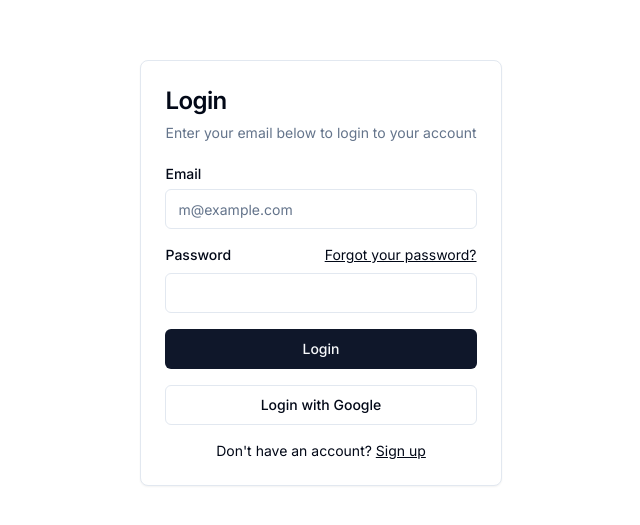
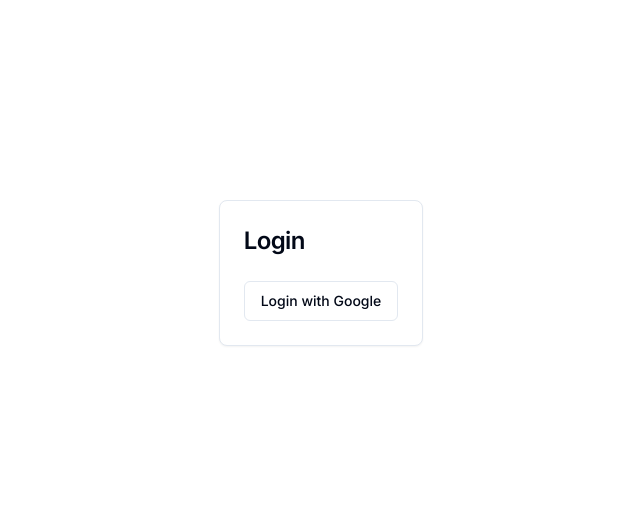
Before and after one commit to PhillipPhan1024/SylLink-next, a Next.js app: page /login in a window 1280 px wide. Shown: the part 127-652 px from the top of the page, without its empty margins (319-959 px from the left). Built offline with nearby package versions, Linux system fonts and the light colour scheme.

Commit message:
Removed basic signin/login

```diff
--- a/src/app/(auth)/login/components/LoginForm.tsx
+++ b/src/app/(auth)/login/components/LoginForm.tsx
@@ -1,16 +1,9 @@
-import Link from "next/link";
-
-import { Button } from "@/components/ui/button";
 import {
   Card,
   CardContent,
-  CardDescription,
   CardHeader,
   CardTitle,
 } from "@/components/ui/card";
-import { Input } from "@/components/ui/input";
-import { Label } from "@/components/ui/label";
-import { login } from "@/lib/auth-actions";
 import SignInWithGoogleButton from "./SignInWithGoogleButton";
 
 export function LoginForm() {
@@ -18,47 +11,13 @@
     <Card className="mx-auto max-w-sm">
       <CardHeader>
         <CardTitle className="text-2xl">Login</CardTitle>
-        <CardDescription>
-          Enter your email below to login to your account
-        </CardDescription>
       </CardHeader>
       <CardContent>
         <form action="">
           <div className="grid gap-4">
-            <div className="grid gap-2">
-              <Label htmlFor="email">Email</Label>
-              <Input
-                id="email"
-                name="email"
-                type="email"
-                placeholder="m@example.com"
-                required
-              />
-            </div>
-            <div className="grid gap-2">
-              <div className="flex items-center">
-                <Label htmlFor="password">Password</Label>
-                <Link
-                  href="#"
-                  className="ml-auto inline-block text-sm underline"
-                >
-                  Forgot your password?
-                </Link>
-              </div>
-              <Input id="password" name="password" type="password" required />
-            </div>
-            <Button type="submit" formAction={login} className="w-full">
-              Login
-            </Button>
             <SignInWithGoogleButton/>
           </div>
         </form>
-        <div className="mt-4 text-center text-sm">
-          Don&apos;t have an account?{" "}
-          <Link href="/signup" className="underline">
-            Sign up
-          </Link>
-        </div>
       </CardContent>
     </Card>
   );
--- a/src/app/(auth)/signup/components/SignUpForm.tsx
+++ /dev/null
@@ -1,75 +0,0 @@
-import Link from "next/link";
-
-import { Button } from "@/components/ui/button";
-import {
-  Card,
-  CardContent,
-  CardDescription,
-  CardHeader,
-  CardTitle,
-} from "@/components/ui/card";
-import { Input } from "@/components/ui/input";
-import { Label } from "@/components/ui/label";
-import { signup } from "@/lib/auth-actions";
-
-export function SignupForm() {
-  return (
-    <Card className="mx-auto max-w-sm">
-      <CardHeader>
-        <CardTitle className="text-xl">Sign Up</CardTitle>
-        <CardDescription>
-          Enter your information to create an account
-        </CardDescription>
-      </CardHeader>
-      <CardContent>
-        <form action="">
-          <div className="grid gap-4">
-            <div className="grid grid-cols-2 gap-4">
-              <div className="grid gap-2">
-                <Label htmlFor="first-name">First name</Label>
-                <Input
-                  name="first-name"
-                  id="first-name"
-                  placeholder="Max"
-                  required
-                />
-              </div>
-              <div className="grid gap-2">
-                <Label htmlFor="last-name">Last name</Label>
-                <Input
-                  name="last-name"
-                  id="last-name"
-                  placeholder="Robinson"
-                  required
-                />
-              </div>
-            </div>
-            <div className="grid gap-2">
-              <Label htmlFor="email">Email</Label>
-              <Input
-                name="email"
-                id="email"
-                type="email"
-                placeholder="m@example.com"
-                required
-              />
-            </div>
-            <div className="grid gap-2">
-              <Label htmlFor="password">Password</Label>
-              <Input name="password" id="password" type="password" />
-            </div>
-            <Button formAction={signup} type="submit" className="w-full">
-              Create an account
-            </Button>
-          </div>
-        </form>
-        <div className="mt-4 text-center text-sm">
-          Already have an account?{" "}
-          <Link href="/login" className="underline">
-            Sign in
-          </Link>
-        </div>
-      </CardContent>
-    </Card>
-  );
-}
--- a/src/app/(auth)/signup/page.tsx
+++ /dev/null
@@ -1,10 +0,0 @@
-import React from "react"
-import { SignupForm } from "./components/SignUpForm";
-
-const SignUpForm = () => {
-  return (
-    <div className="flex h-svh items-center"><SignupForm/></div>
-   );
-}
-
-export default SignUpForm;
--- a/src/components/UserGreetText.tsx
+++ b/src/components/UserGreetText.tsx
@@ -25,8 +25,8 @@
   }
   return (
     <p className="fixed left-0 top-0 flex w-full justify-center border-b border-gray-300 bg-gradient-to-b from-zinc-200 pb-6 pt-8 backdrop-blur-2xl dark:border-neutral-800 dark:bg-zinc-800/30 dark:from-inherit lg:static lg:w-auto  lg:rounded-xl lg:border lg:bg-gray-200 lg:p-4 lg:dark:bg-zinc-800/30">
-      Get started editing&nbsp;
-      <code className="font-mono font-bold">app/page.tsx</code>
+      Welcome to&nbsp;
+      <code className="font-mono font-bold">SylLink</code>
     </p>
   );
 };
--- a/src/lib/auth-actions.ts
+++ b/src/lib/auth-actions.ts
@@ -1,57 +1,8 @@
 "use server";
 
-import { revalidatePath } from "next/cache";
 import { redirect } from "next/navigation";
 
 import { createClient } from "@/utils/supabase/server";
-
-export async function login(formData: FormData) {
-  const supabase = createClient();
-
-  // type-casting here for convenience
-  // in practice, you should validate your inputs
-  const data = {
-    email: formData.get("email") as string,
-    password: formData.get("password") as string,
-  };
-
-  const { error } = await supabase.auth.signInWithPassword(data);
-
-  if (error) {
-    redirect("/error");
-  }
-
-  revalidatePath("/", "layout");
-  redirect("/");
-}
-
-export async function signup(formData: FormData) {
-  const supabase = createClient();
-
-  // type-casting here for convenience
-  // in practice, you should validate your inputs
-  const firstName = formData.get("first-name") as string;
-  const lastName = formData.get("last-name") as string;
-  const data = {
-    email: formData.get("email") as string,
-    password: formData.get("password") as string,
-    options: {
-      data: {
-        full_name: `${firstName + " " + lastName}`,
-        email: formData.get("email") as string,
-      },
-    },
-  };
-
-  const { error } = await supabase.auth.signUp(data);
-
-  if (error) {
-    redirect("/error");
-  }
-
-  revalidatePath("/", "layout");
-  redirect("/");
-}
 
 export async function signout() {
   const supabase = createClient();
```
